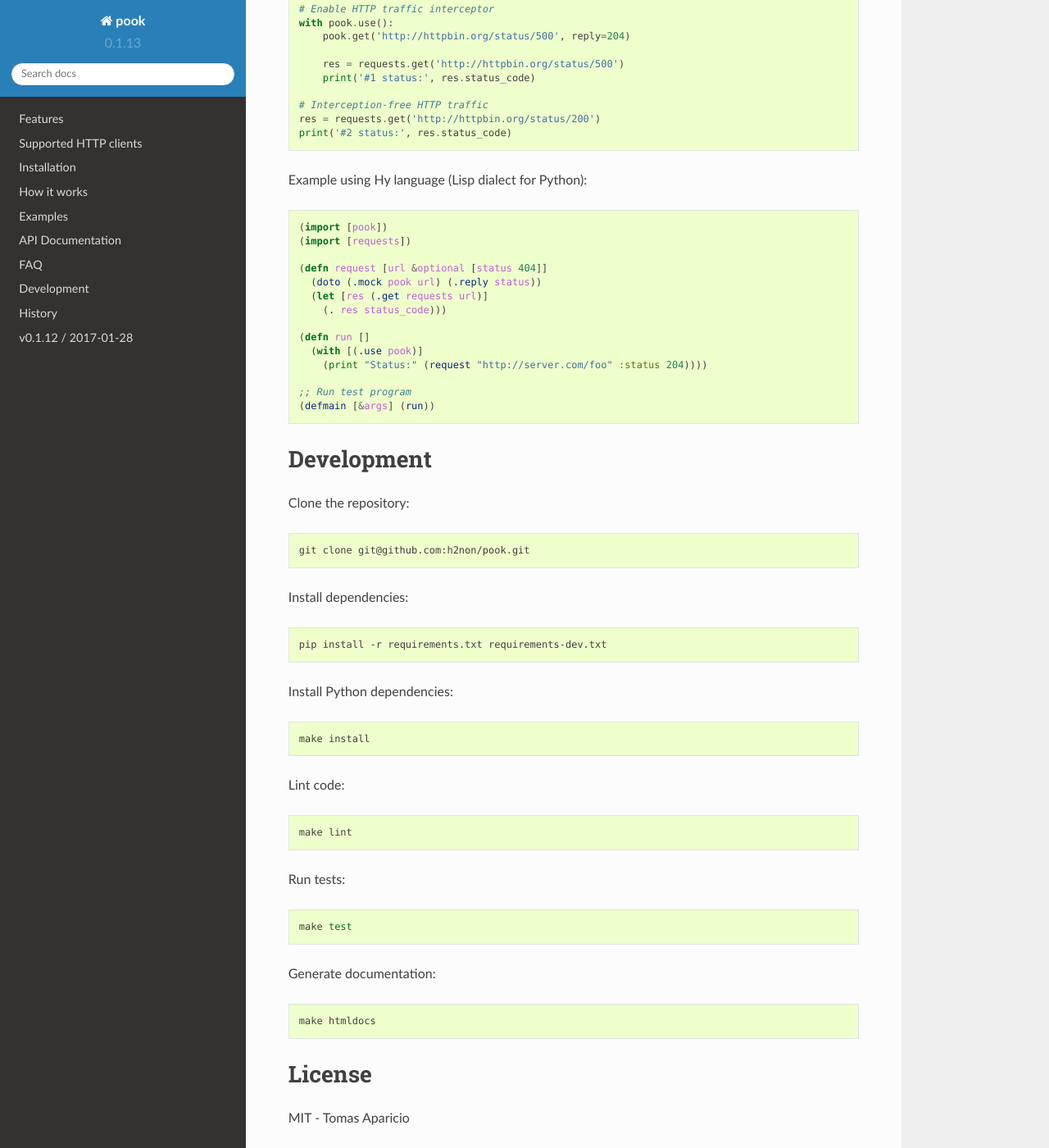
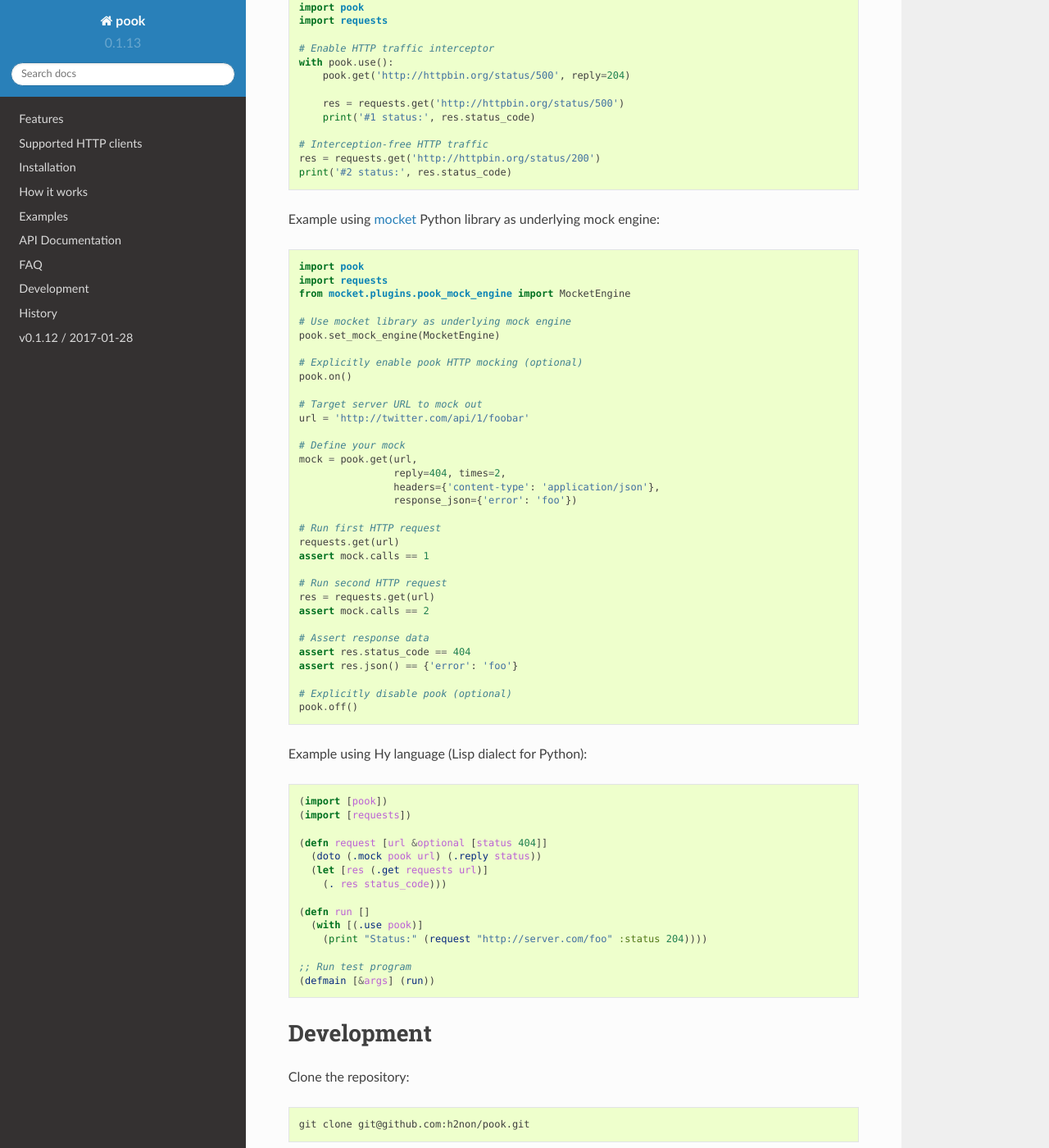
Before and after one commit to h2non/pook, a Sphinx documentation site: the page built from docs/index.rst, in a window 1280 px wide and 1400 px high, scrolled down 5084 px. Shown: the whole window at 82% size. Built offline with Sphinx 7.4.7 and the Read the Docs theme 2.0.0, drawn with Linux system fonts in a browser that asks for light colours; some of the changed text lies outside the part shown.

Commit message:
feat(#33): add mocket examples and documentation

```diff
--- a/README.rst
+++ b/README.rst
@@ -32,6 +32,7 @@ Features
 -  Network delay simulation (only available for ``aiohttp``).
 -  Pluggable and hackable API.
 -  Customizable HTTP traffic mock interceptor engine.
+-  Supports third-party mocking engines, such as `mocket`_.
 -  Fits good for painless test doubles.
 -  Does not support WebSocket traffic mocking.
 -  Works with Python +2.7 and +3.0 (including PyPy).
@@ -183,6 +184,44 @@ Using the context manager for isolated HTTP traffic interception blocks:
     res = requests.get('http://httpbin.org/status/200')
     print('#2 status:', res.status_code)
 
+Example using `mocket`_ Python library as underlying mock engine:
+
+.. code:: python
+
+    import pook
+    import requests
+    from mocket.plugins.pook_mock_engine import MocketEngine
+
+    # Use mocket library as underlying mock engine
+    pook.set_mock_engine(MocketEngine)
+
+    # Explicitly enable pook HTTP mocking (optional)
+    pook.on()
+
+    # Target server URL to mock out
+    url = 'http://twitter.com/api/1/foobar'
+
+    # Define your mock
+    mock = pook.get(url,
+                    reply=404, times=2,
+                    headers={'content-type': 'application/json'},
+                    response_json={'error': 'foo'})
+
+    # Run first HTTP request
+    requests.get(url)
+    assert mock.calls == 1
+
+    # Run second HTTP request
+    res = requests.get(url)
+    assert mock.calls == 2
+
+    # Assert response data
+    assert res.status_code == 404
+    assert res.json() == {'error': 'foo'}
+
+    # Explicitly disable pook (optional)
+    pook.off()
+
 
 Example using Hy language (Lisp dialect for Python):
 
@@ -269,6 +308,7 @@ MIT - Tomas Aparicio
 .. _documentation: http://pook.readthedocs.io/en/latest/
 .. _FAQ: http://pook.readthedocs.io/en/latest/faq.html
 .. _how it works: http://pook.readthedocs.io/en/latest/how_it_works.html
+.. _mocket: https://github.com/mindflayer/python-mocket
 
 .. |Build Status| image:: https://travis-ci.org/h2non/pook.svg?branch=master
    :target: https://travis-ci.org/h2non/pook
--- a/docs/examples.rst
+++ b/docs/examples.rst
@@ -113,6 +113,11 @@ Using ``http.client`` standard Python package as HTTP client
 .. literalinclude:: ../examples/http_client_native.py
 
 
+Example using `mocket`_ Python library as underlying mock engine
+^^^^^^^^^^^^^^^^^^^^^^^^^^^^^^^^^^^^^^^^^^^^^^^^^^^^^^^^^^^^^^^^
+
+.. literalinclude:: ../examples/mocket_example.py
+
 
 Hy programming language example
 ^^^^^^^^^^^^^^^^^^^^^^^^^^^^^^^
--- a/requirements-dev.txt
+++ b/requirements-dev.txt
@@ -11,3 +11,4 @@ requests~=2.11.1
 urllib3~=1.19.1
 bumpversion~=0.5.3
 aiohttp~=1.1.5 ; python_version >= '3.4.2'
+mocket~=1.6.0
```
